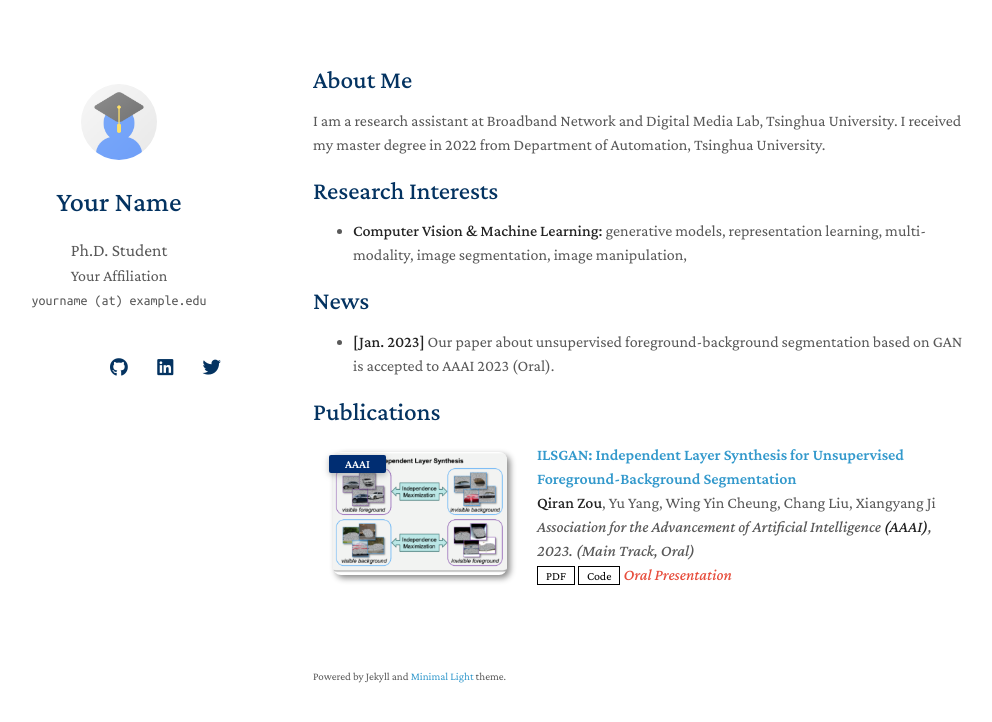
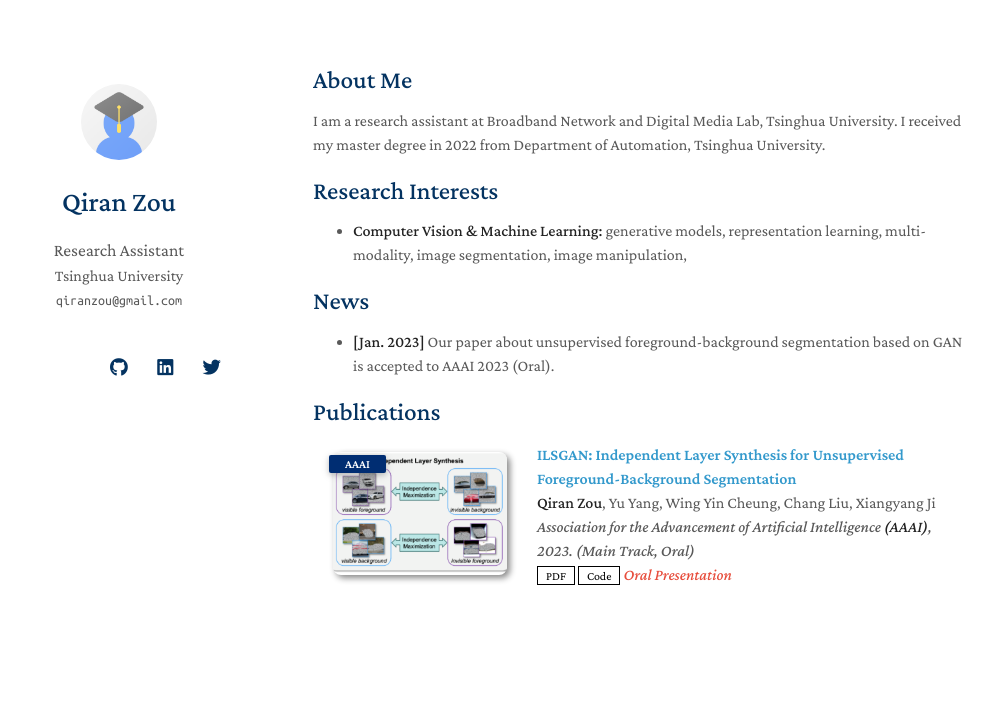
Before and after one commit to qrzou/qrzou.github.io, a Jekyll site: the page built from index.md, in a window 1280 px wide. Shown: the top 722 px of the page, without its empty margins (157-1149 px from the left). Built offline with Jekyll 4.4.1, drawn with Linux system fonts in a browser that asks for light colours; nearby versions of some CDN libraries; a style sheet for code colours, icons or effects is not loaded; our own code applies the rules of GitHub Pages for plain Markdown files.

Commit message:
Update _config.yml

```diff
--- a/_config.yml
+++ b/_config.yml
@@ -1,14 +1,14 @@
 # Basic Information
-title: Your Name
-position: Ph.D. Student
-affiliation: Your Affiliation
-email: yourname (at) example.edu
+title: Qiran Zou
+position: Research Assistant
+affiliation: Tsinghua University
+email: qiranzou@gmail.com
 
 # Search Engine Optimization (SEO)
 # The following information is used to improve the website traffic from search engines, e.g., Google.
-keywords: minimal light
-description: The Minimal Light is a simple and elegant jekyll theme for academic personal homepage.
-canonical: https://minimal-light-theme.yliu.me/
+keywords: Qiran Zou
+description: Qiran Zou is a research assistant at Broadband Network and Digital Media Lab, Tsinghua University. He received his master degree in 2022 from Department of Automation, Tsinghua University.
+canonical: https://qrzou.github.io/
 
 # Links
 # If you don't need one of them, you may delete the corresponding line.
@@ -26,15 +26,15 @@ favicon_dark: ./assets/img/favicon-dark.png
 
 # Footnote
 # You may use the option to disable the footnote, "Powered by Jekyll and Minimal Light theme."
-enable_footnote: true
+enable_footnote: false
 
 # Google Analytics ID
 # Please remove this if you don't use Google Analytics
-google_analytics: UA-111540567-4
+# google_analytics: UA-111540567-4
 
 # Use this project as a remote theme for GitHub Pages
 # See the guide here: https://docs.github.com/en/pages/setting-up-a-github-pages-site-with-jekyll/adding-a-theme-to-your-github-pages-site-using-jekyll
-remote_theme: yaoyao-liu/minimal-light
+# remote_theme: yaoyao-liu/minimal-light
 
 # The following files will be removed from the generated website.
 exclude:
```
